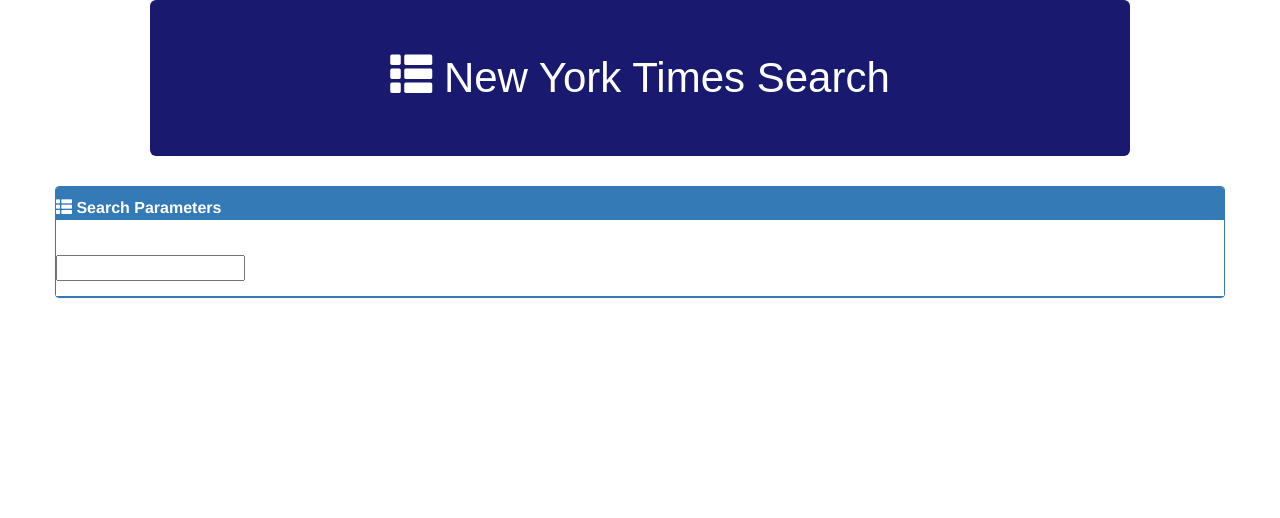
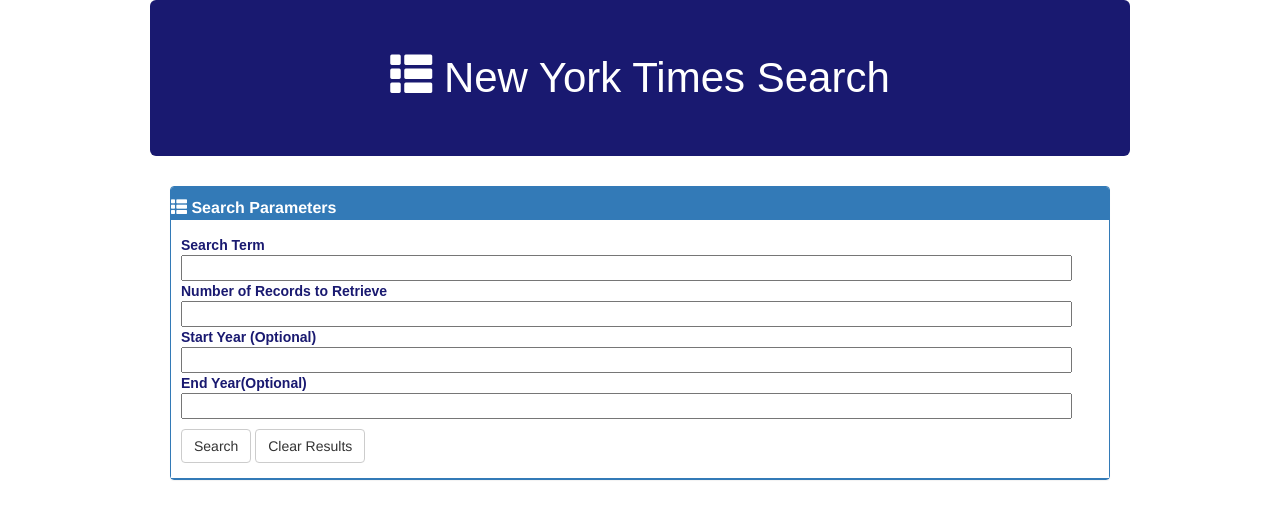
Before and after one commit to maziza/NYT, a plain HTML site: page index.html in a window 1280 px wide. Drawn offline with nearby package versions, Linux system fonts and the light colour scheme; no server answers.

Commit message:
work in progress

```diff
--- a/assets/css/NYCss.css
+++ b/assets/css/NYCss.css
@@ -1,25 +1,42 @@
-
-
-
-
-.heading{
+.heading {
     background-color: midnightblue;
     color: white;
     font-family: sans-serif;
     font-size: 3em;
     text-align: center;
-
     margin-left: 150px;
     margin-right: 150px;
     border-radius: 6px;
 }
 
-.panel-body{
+.panel-body {
     background-color: white;
 }
 
-.panel-heading{
+.panel-heading {
     padding-bottom: 0;
     padding-left: 0;
     padding-right: 0;
 }
+
+.search-heading {
+    color: midnightblue;
+    margin-left: 10px;
+    font-family: sans-serif;
+    font-weight: bold;
+}
+
+input {
+    width: 95%;
+    margin-left: 10px
+}
+
+.panel{
+    margin-left: 100px;
+    margin-right: 100px;
+
+}
+
+.button-footer{
+margin: 10px 0px 0px -5px;
+}
--- a/index.html
+++ b/index.html
@@ -4,9 +4,14 @@
     <title>NYTSearch</title>
 
     <link href="assets/css/reset.css" rel="stylesheet" type="text/css">
+
     <link rel="stylesheet" href="https://maxcdn.bootstrapcdn.com/bootstrap/3.3.7/css/bootstrap.min.css" integrity="sha384-BVYiiSIFeK1dGmJRAkycuHAHRg32OmUcww7on3RYdg4Va+PmSTsz/K68vbdEjh4u" crossorigin="anonymous">
 
     <link href="assets/css/NYCss.css" rel="stylesheet" type="text/css">
+
+
+
+
 
 </head>
 
@@ -27,10 +32,34 @@
 
                     <form>
                         <div class="row">
-                            Search Term<br>
-
+                            <span class="search-heading">Search Term</span>
+                            <br>
                             <input type="text" name="Search Term">
                         </div>
+
+                        <div class="row">
+                            <span class="search-heading">Number of Records to Retrieve</span>
+                            <br>
+                            <input type="text" name="Search Term">
+                        </div>
+
+                        <div class="row">
+                            <span class="search-heading">Start Year (Optional) </span>
+                            <br>
+                            <input type="text" name="Search Term">
+                        </div>
+
+                        <div class="row">
+                            <span class="search-heading">End Year(Optional)</span>
+                            <br>
+                            <input type="text" name="Search Term">
+                        </div>
+
+                        <div class="row button-footer">
+                            <button class="btn btn-default">Search</button>
+                            <button class="btn btn-default">Clear Results</button>
+                        </div>
+
 
                     </form>
 
@@ -45,14 +74,8 @@
 
     </div>
 
-
-
-
-    <script src='http://code.jquery.com/jquery-2.1.3.min.js'></script>
-
-
-    <script src="appNY.js" type="text/javascript">
-    </script>
+    <script src="assets/js/jquery.js"></script>
+    <script src="assets/js/nyt.js" type="text/javascript"></script>
 </body>
 
 </html>
```
